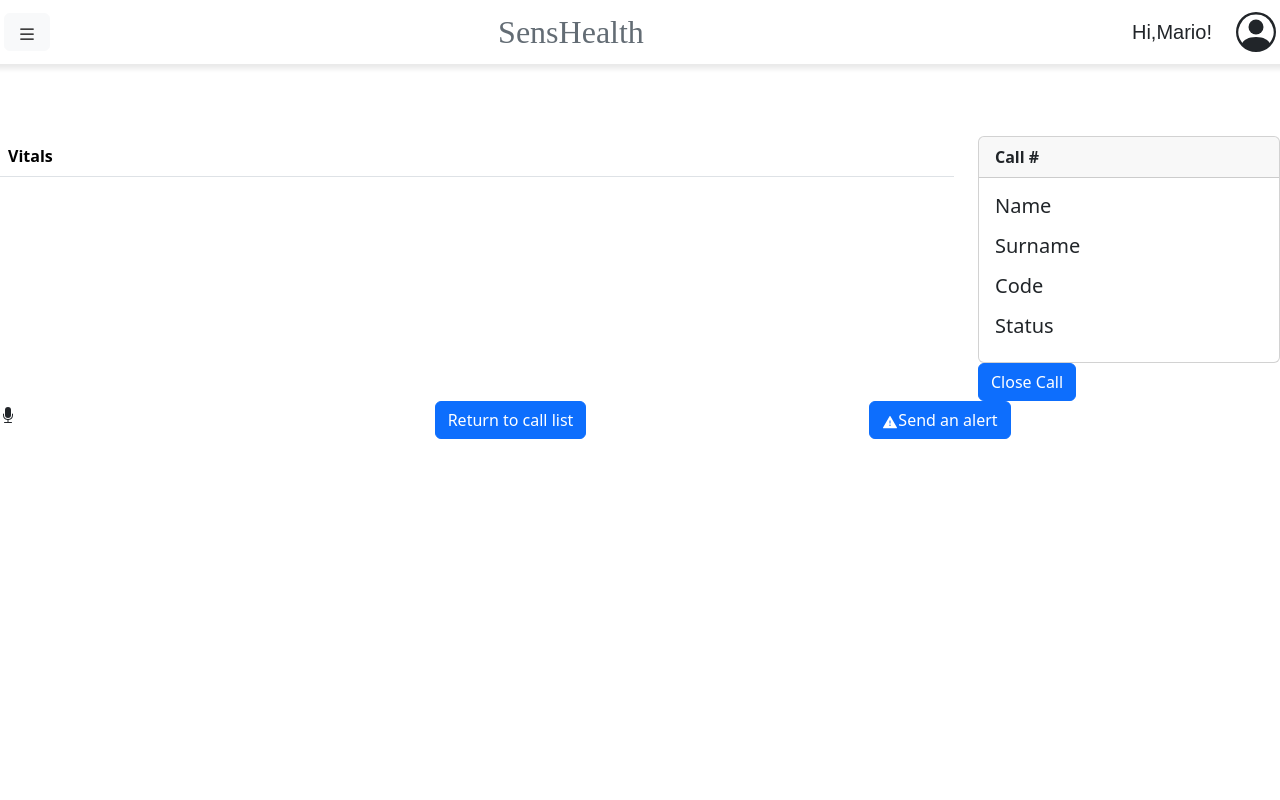
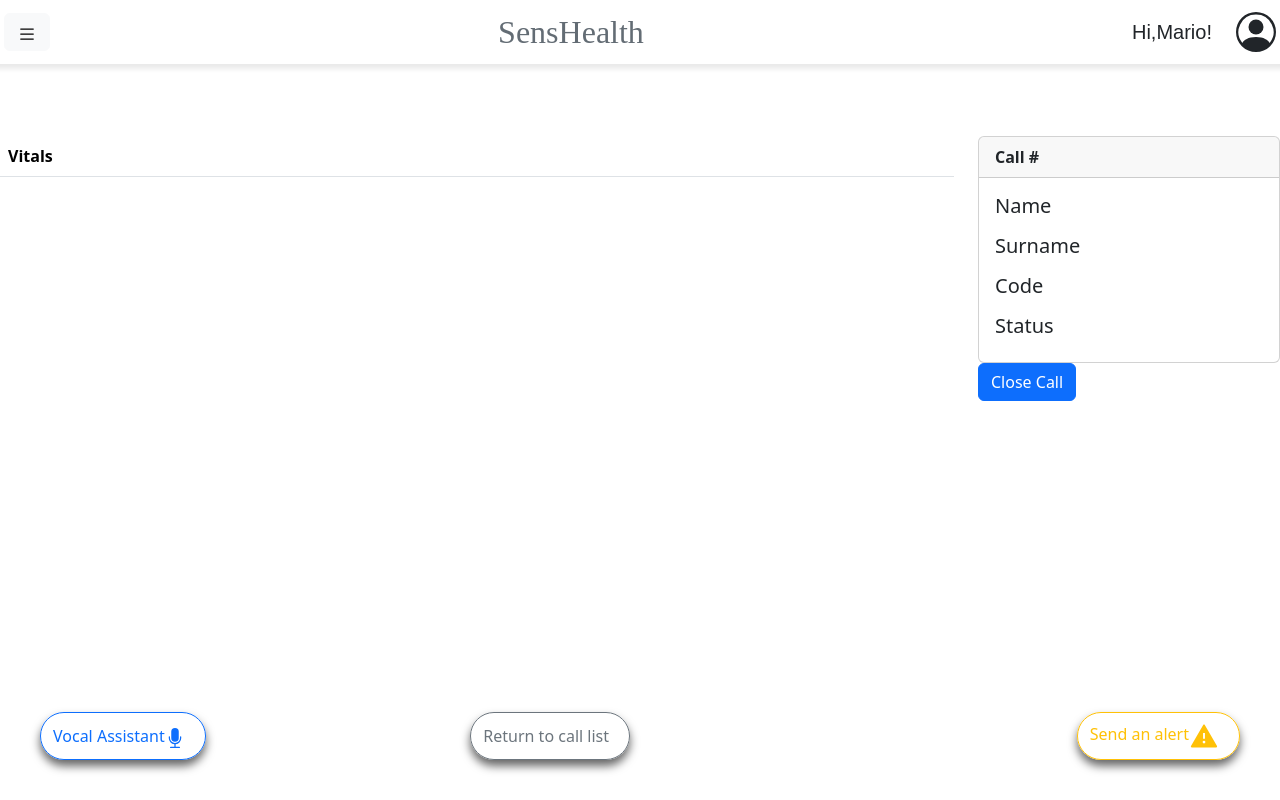
Before and after one commit to SofiaBelloni/SensHealth, a React (Create React App) app in the folder client/: page /call/1 in a window 1280 px wide. Built offline with nearby package versions, Linux system fonts and the light colour scheme; no server answers.

Commit message:
new button

```diff
--- /dev/null
+++ b/client/src/CallInfo.css
@@ -0,0 +1,36 @@
+.vocal {
+    position: fixed;
+    left: 40px;
+    bottom: 40px;
+    height: 48px;
+    border-radius: 48px;
+    box-shadow: 0 6px 10px 0 #666;
+    transition: all 0.1s ease-in-out;
+    padding-right: 20px;
+    align-items: center;
+
+  }
+  .sendalert {
+    position: fixed;
+    right: 40px;
+    bottom: 40px;
+    height: 48px;
+    border-radius: 48px;
+    box-shadow: 0 6px 10px 0 #666;
+    transition: all 0.1s ease-in-out;
+    padding-right: 20px;
+    align-items: center;
+
+  }
+  .returncall {
+    position: fixed;
+    right: 650px;
+    bottom: 40px;
+    height: 48px;
+    border-radius: 48px;
+    box-shadow: 0 6px 10px 0 #666;
+    transition: all 0.1s ease-in-out;
+    padding-right: 20px;
+    align-items: center;
+
+  }
--- a/client/src/CallInfo.js
+++ b/client/src/CallInfo.js
@@ -3,10 +3,14 @@ import { useParams } from "react-router-dom"
 import {Table, Button, Row, Col, Card, Image} from "react-bootstrap";
 import {AiFillWarning } from "react-icons/ai";
 import {BsFillMicFill} from "react-icons/bs";
+import { useNavigate } from 'react-router-dom';
+
+import './CallInfo.css';
 
 import API from './Api.js';
 
 export default function CallInfo() {
+    const navigate = useNavigate();
     const params = useParams();
     const [call, setCall] = useState('');
     useEffect(() => {
@@ -54,16 +58,30 @@ export default function CallInfo() {
     </Row>
     <Row>
         <Col>
-        <BsFillMicFill></BsFillMicFill>
+        <Button
+            variant='outline-primary'
+            className='vocal'>
+            Vocal Assistant
+            <BsFillMicFill size={20}/>
+          </Button>
         </Col>
         <Col>
-            <Button>Return to call list</Button>
+            <Button
+            variant='outline-secondary'
+            className='returncall'
+            onClick={() => {
+                navigate('/');
+              }}>     Return to call list
+
+          </Button>
         </Col>
         <Col>
-            <Button>
-                <AiFillWarning></AiFillWarning>
-                Send an alert
-            </Button>
+        <Button
+            variant='outline-warning'
+            className='sendalert'>
+            Send an alert
+            <AiFillWarning size={30}/>
+          </Button>
         </Col>
     </Row>
     </>
```
Also changed, not shown: 2 other files (tests, documents, lock files or other folders).
